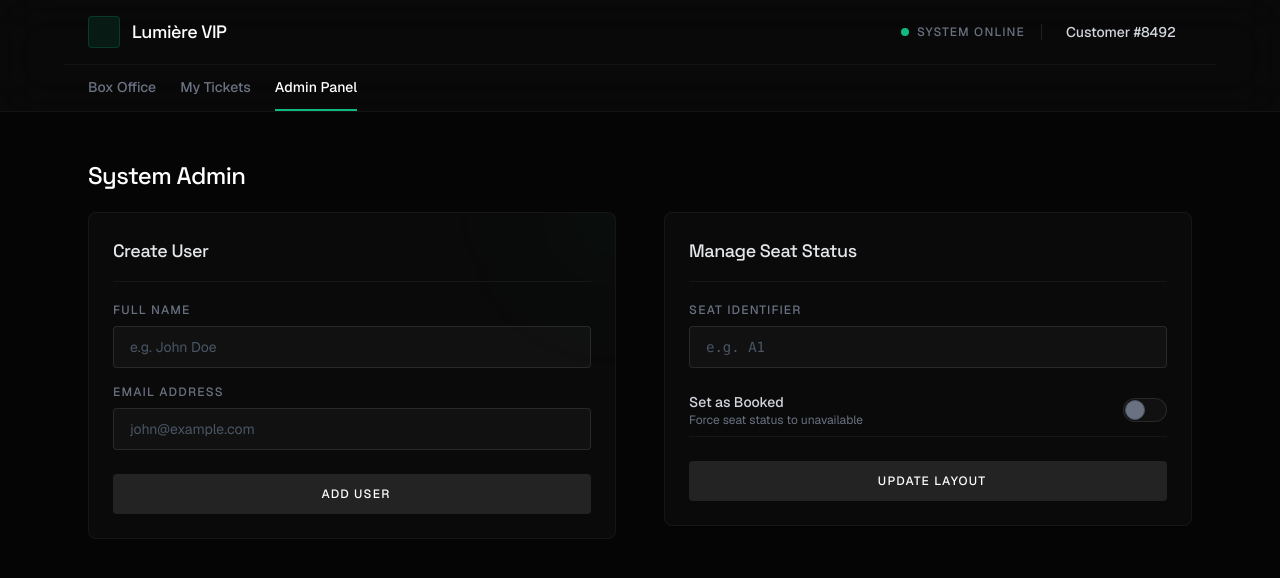
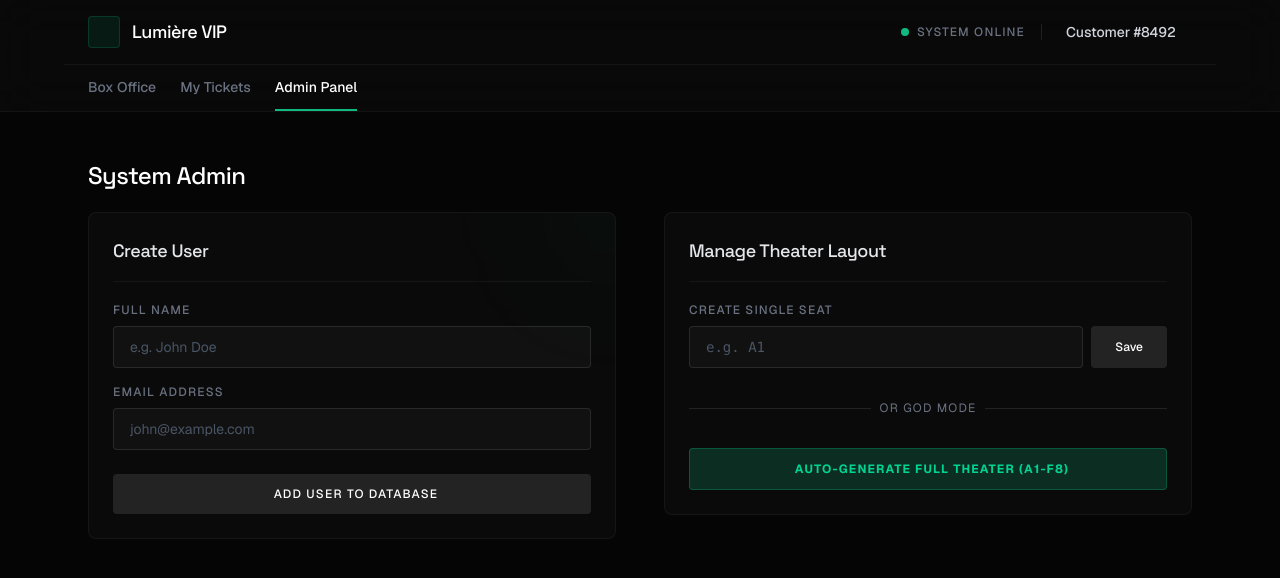
Before and after one commit to wency01x/high-traffic-booking-system, a React (Vite) app in the folder frontend/: page / in a window 1280 px wide. Both pictures are taken after a click on the button "Admin Panel". Shown: the top 578 px of the page. Built offline with nearby package versions, Linux system fonts and the light colour scheme; no server answers; some icons are missing.

Commit message:
fix resetting hardcoded data

```diff
--- a/frontend/src/components/AdminPanel.tsx
+++ b/frontend/src/components/AdminPanel.tsx
@@ -2,12 +2,96 @@ import { useState } from 'react';
 
 interface AdminPanelProps {
   onShowToast: (type: 'success' | 'danger', title: string, message: string) => void;
-  onUpdateSeatStatus: (seatId: string, isBooked: boolean) => void;
+  // Made optional so App.tsx doesn't break, but we don't need to use it here anymore!
+  onUpdateSeatStatus?: (seatId: string, isBooked: boolean) => void;
 }
 
-export function AdminPanel({ onShowToast, onUpdateSeatStatus }: AdminPanelProps) {
+export function AdminPanel({ onShowToast }: AdminPanelProps) {
+  // States for creating a User
+  const [userName, setUserName] = useState('');
+  const [userEmail, setUserEmail] = useState('');
+
+  // States for creating a Seat
   const [seatIdInput, setSeatIdInput] = useState('');
-  const [isBooked, setIsBooked] = useState(false);
+  const [isGenerating, setIsGenerating] = useState(false);
+
+  // --- API CALL: Create a new User in PostgreSQL ---
+  const handleCreateUser = async () => {
+    if (!userName || !userEmail) {
+      onShowToast('danger', 'Missing Info', 'Please provide both name and email.');
+      return;
+    }
+
+    try {
+      const response = await fetch('http://127.0.0.1:8001/users/', {
+        method: 'POST',
+        headers: { 'Content-Type': 'application/json' },
+        body: JSON.stringify({ name: userName, email: userEmail })
+      });
+
+      if (response.ok) {
+        onShowToast('success', 'User Created', `${userName} has been added to the database.`);
+        setUserName('');
+        setUserEmail('');
+      } else {
+        onShowToast('danger', 'Error', 'Failed to create user. Email might already exist.');
+      }
+    } catch (error) {
+      onShowToast('danger', 'Connection Error', 'Could not reach the Python server.');
+    }
+  };
+
+  // --- API CALL: Create a Single Seat ---
+  const handleCreateSeat = async () => {
+    if (!seatIdInput) {
+      onShowToast('danger', 'Invalid ID', 'Please enter a valid seat identifier.');
+      return;
+    }
+
+    try {
+      const response = await fetch('http://127.0.0.1:8001/seats/', {
+        method: 'POST',
+        headers: { 'Content-Type': 'application/json' },
+        body: JSON.stringify({ id: seatIdInput.toUpperCase() })
+      });
+
+      if (response.ok) {
+        onShowToast('success', 'Seat Created', `Seat ${seatIdInput.toUpperCase()} added to database.`);
+        setSeatIdInput('');
+      } else {
+        onShowToast('danger', 'Error', 'Seat might already exist!');
+      }
+    } catch (error) {
+      onShowToast('danger', 'Connection Error', 'Could not reach the Python server.');
+    }
+  };
+
+  // --- GOD MODE: Auto-Generate the entire theater ---
+  const handleGenerateTheater = async () => {
+    setIsGenerating(true);
+    const rows = ['A', 'B', 'C', 'D', 'E', 'F'];
+    let successCount = 0;
+
+    onShowToast('success', 'Building Theater...', 'Sending 48 requests to FastAPI...');
+
+    for (const r of rows) {
+      for (let i = 1; i <= 8; i++) {
+        try {
+          const res = await fetch('http://127.0.0.1:8001/seats/', {
+            method: 'POST',
+            headers: { 'Content-Type': 'application/json' },
+            body: JSON.stringify({ id: `${r}${i}` })
+          });
+          if (res.ok) successCount++;
+        } catch (e) {
+          console.error("Failed to create seat", `${r}${i}`);
+        }
+      }
+    }
+
+    setIsGenerating(false);
+    onShowToast('success', 'Theater Complete!', `Successfully built ${successCount} seats in the database.`);
+  };
 
   return (
     <div className="w-full grid-cols-1 md:grid-cols-2 gap-8 lg:gap-12 animate-fadeIn grid">
@@ -21,17 +105,29 @@ export function AdminPanel({ onShowToast, onUpdateSeatStatus }: AdminPanelProps)
           <div className="flex flex-col gap-4">
             <div>
               <label className="block text-[10px] sm:text-xs font-medium text-gray-500 uppercase tracking-widest mb-2">Full Name</label>
-              <input type="text" placeholder="e.g. John Doe" className="w-full bg-[#111] border border-white/10 rounded-sm px-4 py-2.5 text-sm text-white focus:border-emerald-500/50 focus:bg-white/5 outline-none transition-all placeholder:text-gray-600" />
+              <input
+                type="text"
+                value={userName}
+                onChange={(e) => setUserName(e.target.value)}
+                placeholder="e.g. John Doe"
+                className="w-full bg-[#111] border border-white/10 rounded-sm px-4 py-2.5 text-sm text-white focus:border-emerald-500/50 focus:bg-white/5 outline-none transition-all placeholder:text-gray-600"
+              />
             </div>
             <div>
               <label className="block text-[10px] sm:text-xs font-medium text-gray-500 uppercase tracking-widest mb-2">Email Address</label>
-              <input type="email" placeholder="john@example.com" className="w-full bg-[#111] border border-white/10 rounded-sm px-4 py-2.5 text-sm text-white focus:border-emerald-500/50 focus:bg-white/5 outline-none transition-all placeholder:text-gray-600" />
+              <input
+                type="email"
+                value={userEmail}
+                onChange={(e) => setUserEmail(e.target.value)}
+                placeholder="john@example.com"
+                className="w-full bg-[#111] border border-white/10 rounded-sm px-4 py-2.5 text-sm text-white focus:border-emerald-500/50 focus:bg-white/5 outline-none transition-all placeholder:text-gray-600"
+              />
             </div>
             <button
-              onClick={() => onShowToast('success', 'User Created', 'New user has been added to the system.')}
+              onClick={handleCreateUser}
               className="px-4 py-3 bg-white/10 hover:bg-white/20 text-white text-xs font-medium uppercase tracking-widest rounded-sm transition-all mt-2 flex items-center justify-center gap-2"
             >
-              <iconify-icon icon="solar:user-plus-linear" class="text-lg"></iconify-icon> Add User
+              <iconify-icon icon="solar:user-plus-linear" class="text-lg"></iconify-icon> Add User to Database
             </button>
           </div>
         </div>
@@ -40,11 +136,12 @@ export function AdminPanel({ onShowToast, onUpdateSeatStatus }: AdminPanelProps)
       {/* Create Seat Form */}
       <div className="flex flex-col gap-4 sm:gap-5 pt-0 md:pt-[52px] w-full">
         <div className="bg-[#0A0A0A] border border-white/5 rounded-lg p-5 sm:p-6 flex flex-col gap-5 relative overflow-hidden">
-          <h3 className="text-base sm:text-lg tracking-tight font-space-grotesk font-medium text-gray-200 border-b border-white/5 pb-4">Manage Seat Status</h3>
+          <h3 className="text-base sm:text-lg tracking-tight font-space-grotesk font-medium text-gray-200 border-b border-white/5 pb-4">Manage Theater Layout</h3>
 
           <div className="flex flex-col gap-4">
             <div>
-              <label className="block text-[10px] sm:text-xs font-medium text-gray-500 uppercase tracking-widest mb-2">Seat Identifier</label>
+              <label className="block text-[10px] sm:text-xs font-medium text-gray-500 uppercase tracking-widest mb-2">Create Single Seat</label>
+              <div className="flex gap-2">
                 <input
                   type="text"
                   placeholder="e.g. A1"
@@ -52,37 +149,31 @@ export function AdminPanel({ onShowToast, onUpdateSeatStatus }: AdminPanelProps)
                   onChange={(e) => setSeatIdInput(e.target.value)}
                   className="w-full bg-[#111] border border-white/10 rounded-sm px-4 py-2.5 text-sm text-white focus:border-emerald-500/50 focus:bg-white/5 outline-none transition-all placeholder:text-gray-600 font-mono"
                 />
+                <button
+                  onClick={handleCreateSeat}
+                  className="px-6 bg-white/10 hover:bg-white/20 text-white text-xs font-medium rounded-sm transition-all"
+                >
+                  Save
+                </button>
+              </div>
             </div>
 
-            <div className="flex items-center justify-between py-2 border-b border-white/5">
-              <div className="flex flex-col pr-4">
-                <span className="text-sm font-medium text-gray-300">Set as Booked</span>
-                <span className="text-[10px] sm:text-xs text-gray-500">Force seat status to unavailable</span>
+            <div className="relative py-4">
+              <div className="absolute inset-0 flex items-center">
+                <div className="w-full border-t border-white/10"></div>
               </div>
-              <label className="relative inline-flex items-center cursor-pointer shrink-0">
-                <input
-                  type="checkbox"
-                  className="sr-only peer"
-                  checked={isBooked}
-                  onChange={(e) => setIsBooked(e.target.checked)}
-                />
-                <div className="w-11 h-6 bg-[#111] border border-white/10 peer-focus:outline-none rounded-full peer peer-checked:after:translate-x-full after:content-[''] after:absolute after:top-[2px] after:left-[2px] after:bg-gray-500 peer-checked:after:bg-emerald-500 after:border-gray-600 after:border after:rounded-full after:h-5 after:w-5 after:transition-all peer-checked:bg-emerald-500/10 peer-checked:border-emerald-500/30"></div>
-              </label>
+              <div className="relative flex justify-center text-xs">
+                <span className="px-2 bg-[#0A0A0A] text-gray-500 uppercase tracking-widest">Or God Mode</span>
+              </div>
             </div>
 
             <button
-              onClick={() => {
-                if (seatIdInput) {
-                  onUpdateSeatStatus(seatIdInput, isBooked);
-                  onShowToast('success', 'Seat Updated', 'Seat configuration has been saved.');
-                  setSeatIdInput('');
-                } else {
-                  onShowToast('danger', 'Invalid ID', 'Please enter a valid seat identifier.');
-                }
-              }}
-              className="px-4 py-3 bg-white/10 hover:bg-white/20 text-white text-xs font-medium uppercase tracking-widest rounded-sm transition-all mt-2 flex items-center justify-center gap-2"
+              onClick={handleGenerateTheater}
+              disabled={isGenerating}
+              className={`px-4 py-3 ${isGenerating ? 'bg-emerald-500/20 text-emerald-500/50' : 'bg-emerald-500/20 hover:bg-emerald-500/30 text-emerald-400'} text-xs font-bold uppercase tracking-widest rounded-sm transition-all flex items-center justify-center gap-2 border border-emerald-500/30`}
             >
-              <iconify-icon icon="solar:server-square-update-linear" class="text-lg"></iconify-icon> Update Layout
+              <iconify-icon icon="solar:magic-stick-3-linear" class="text-lg"></iconify-icon>
+              {isGenerating ? 'Building Database...' : 'Auto-Generate Full Theater (A1-F8)'}
             </button>
           </div>
         </div>
```
Lines whose indentation alone changed are shown as unchanged.
